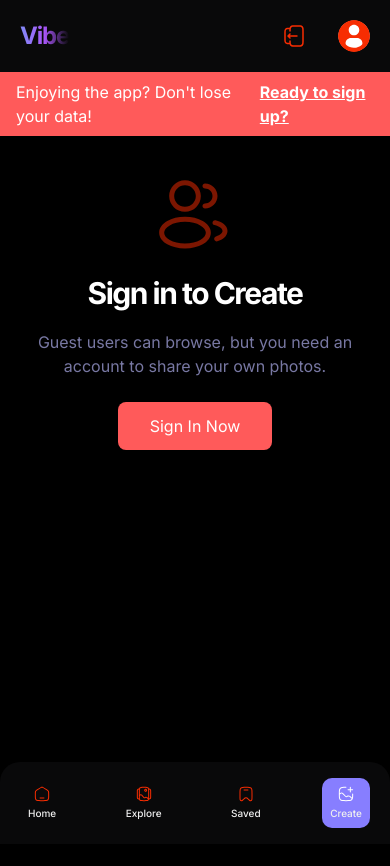
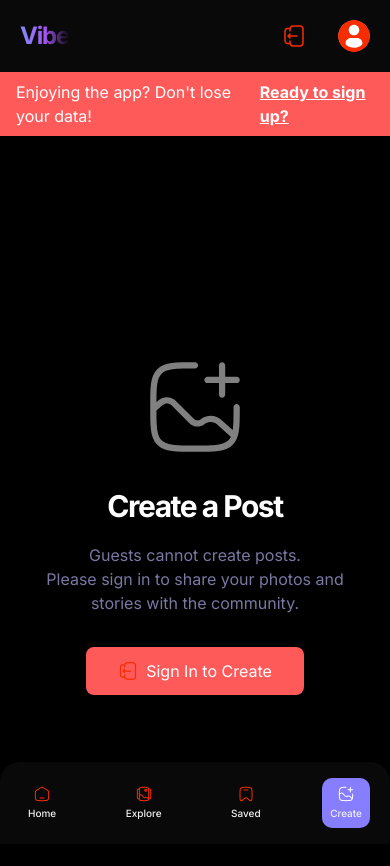
Before and after one commit to blisssr77/WeLike, a React (Vite) app: page /create-post in a window 390 px wide. Shown: the top 866 px of the page. Built offline with nearby package versions, Linux system fonts and the light colour scheme; no server answers.

Commit message:
updating guest login to show GuestBanner

```diff
--- a/src/_root/pages/CreatePost.tsx
+++ b/src/_root/pages/CreatePost.tsx
@@ -5,31 +5,35 @@ import { Link } from "react-router-dom";
 const CreatePost = () => {
   const { user } = useUserContext();
 
-  // CHECK: If user is a Guest (empty email), block access
-  const isGuest = !user.email;
+  // 1. CHECK: Is the current visitor a Guest?
+  // We use the same check as in Profile.tsx
+  const isGuest = user.email === 'guest@example.com' || !user.email;
 
+  // 2. SCENARIO A: Guest View (Block Access)
   if (isGuest) {
     return (
-      <div className="flex flex-col flex-1 items-center justify-center gap-4 py-10 px-5 text-center">
+      <div className="flex flex-col flex-1 items-center justify-center gap-4 py-10 px-5 text-center w-full h-full">
         <img
-          src="/assets/icons/people.svg" // Use a lock icon if you have one, or reusing gallery-add is fine
-          alt="lock"
-          width={80}
-          height={80}
+          src="/assets/icons/add-post.svg"
+          alt="create"
+          width={100}
+          height={100}
           className="opacity-50"
         />
-        <h2 className="h2-bold">Sign in to Create</h2>
-        <p className="text-light-3 max-w-md">
-          Guest users can browse, but you need an account to share your own photos.
+        <h2 className="h2-bold md:h1-bold mt-3">Create a Post</h2>
+        <p className="text-light-3 max-w-md body-regular">
+          Guests cannot create posts. <br/>
+          Please sign in to share your photos and stories with the community.
         </p>
-        <Link to="/sign-in" className="shad-button_primary px-8 py-3 rounded-lg mt-2">
-          Sign In Now
+        <Link to="/sign-in" className="shad-button_primary px-8 py-3 rounded-lg mt-4 flex gap-2">
+          <img src="/assets/icons/logout.svg" alt="sign in" width={20} />
+          Sign In to Create
         </Link>
       </div>
     );
   }
 
-  // If regular user, show the form
+  // 3. SCENARIO B: Normal View (Show Form)
   return (
     <div className="flex flex-1">
       <div className="common-container">
--- a/src/_root/pages/Profile.tsx
+++ b/src/_root/pages/Profile.tsx
@@ -1,12 +1,10 @@
 import { Route, Routes, Link, Outlet, useParams, useLocation } from "react-router-dom";
-
 import { LikedPosts } from "@/_root/pages";
 import { useUserContext } from "@/context/AuthContext";
 import { useGetUserById } from "@/lib/react-query/queriesAndMutations";
 import Loader from "@/components/shared/Loader";
 import { Button } from "@/components/ui/button";
 import GridPostList from "@/components/shared/GridPostList";
-
 
 interface StabBlockProps {
   value: string | number;
@@ -25,37 +23,45 @@ const Profile = () => {
   const { user } = useUserContext();
   const { pathname } = useLocation();
 
+  // 1. Fetch the Profile Data from the Database
   const { data: currentUser } = useGetUserById(id || "");
 
-  // CHECK: Is the visitor a Guest?
-  const isGuest = !user.email;
-  // CHECK: Are they trying to view their own profile?
+  // 2. CHECK: Is the current visitor a Guest?
+  // We check for the specific fake email we assigned in api.ts
+  const isGuest = user.email === 'guest@example.com' || !user.email;
+
+  // 3. CHECK: Are they trying to view their own profile?
   const isOwnProfile = id === user.id;
 
+  // -------------------------------------------------------------------------
+  // SCENARIO A: User Not Found in Database (Guest View)
+  // -------------------------------------------------------------------------
   if (!currentUser) {
-    // 1. If User is a Guest and viewing their own profile, show the "Lock" screen
+    // If it's a Guest trying to view their own profile, show the "Guest Banner"
     if (isGuest && isOwnProfile) {
       return (
         <div className="flex flex-col flex-1 items-center justify-center gap-4 py-10 px-5 text-center w-full h-full">
           <img
-            src="/assets/icons/people.svg" // Make sure you have a lock icon or use 'profile-placeholder.svg'
-            alt="lock"
-            width={80}
-            height={80}
-            className="opacity-50"
+            src="/assets/icons/profile-placeholder.svg"
+            alt="guest"
+            width={100}
+            height={100}
+            className="rounded-full opacity-50"
           />
-          <h2 className="h2-bold">Guest Profile</h2>
-          <p className="text-light-3 max-w-md">
-            You are currently browsing as a Guest. Sign in to create your profile, follow others, and like posts.
+          <h2 className="h2-bold md:h1-bold mt-3">Guest Mode</h2>
+          <p className="text-light-3 max-w-md body-regular">
+            You are currently browsing as a Guest. <br/>
+            Create an account to customize your profile, follow others, and like posts.
           </p>
-          <Link to="/sign-in" className="shad-button_primary px-8 py-3 rounded-lg mt-2">
-            Sign In Now
+          <Link to="/sign-in" className="shad-button_primary px-8 py-3 rounded-lg mt-4 flex gap-2">
+            <img src="/assets/icons/logout.svg" alt="sign in" width={20} />
+            Sign In / Sign Up
           </Link>
         </div>
       );
     }
 
-    // 2. Otherwise, it's just loading (or a valid 404)
+    // If it's not a guest (just slow internet), show Loader
     return (
       <div className="flex-center w-full h-full">
         <Loader />
@@ -63,13 +69,15 @@ const Profile = () => {
     );
   }
 
+  // -------------------------------------------------------------------------
+  // SCENARIO B: Normal Profile View (User found in DB)
+  // -------------------------------------------------------------------------
   return (
     <div className="profile-container">
       <div className="profile-inner_container">
         <div className="flex xl:flex-row flex-col max-xl:items-center flex-1 gap-7">
           <img
-            // FIX: Use currentUser (the profile owner), not user (you)
-            src={currentUser.imageUrl?.replace("/preview", "/view") || "/assets/icons/profile-placeholder.svg"}
+            src={currentUser.imageUrl || "/assets/icons/profile-placeholder.svg"}
             alt="profile"
             className="w-28 h-28 lg:h-36 lg:w-36 rounded-full"
           />
@@ -84,7 +92,6 @@ const Profile = () => {
             </div>
 
             <div className="flex gap-8 mt-10 items-center justify-center xl:justify-start flex-wrap z-20">
-              {/* FIX: Use Optional Chaining for safety */}
               <StatBlock value={currentUser.posts?.length || 0} label="Posts" />
               <StatBlock value={20} label="Followers" />
               <StatBlock value={20} label="Following" />
@@ -96,6 +103,7 @@ const Profile = () => {
           </div>
 
           <div className="flex justify-center gap-4">
+            {/* Edit Profile Button (Only visible to Owner) */}
             <div className={`${user.id !== currentUser.$id && "hidden"}`}>
               <Link
                 to={`/update-profile/${currentUser.$id}`}
@@ -113,6 +121,8 @@ const Profile = () => {
                 </p>
               </Link>
             </div>
+
+            {/* Follow Button (Only visible to Others) */}
             <div className={`${user.id === id && "hidden"}`}>
               <Button type="button" className="shad-button_primary px-8">
                 Follow
--- a/src/components/shared/GuestBanner.tsx
+++ b/src/components/shared/GuestBanner.tsx
@@ -4,14 +4,16 @@ import { useUserContext } from "@/context/AuthContext";
 const GuestBanner = () => {
   const { user } = useUserContext();
 
-  // If user has an email, they are likely a full user, so don't show this.
-  // If user.email is empty string, they are a Guest.
-  if (user.email) return null;
+  // 1. CHECK: Is this a Real User?
+  // If the email is real (and NOT our fake 'guest' email), hide the banner.
+  const isRealUser = user.email && user.email !== 'guest@example.com';
+
+  if (isRealUser) return null;
 
   return (
     <div className="w-full bg-red text-white py-2 px-4 flex-between text-small-regular sticky top-0 z-50">
       <p>Enjoying the app? Don't lose your data!</p>
-      <Link to="/sign-up" className="underline font-bold">
+      <Link to="/sign-up" className="underline font-bold hover:text-light-2">
         Ready to sign up?
       </Link>
     </div>
--- a/src/lib/appwrite/api.ts
+++ b/src/lib/appwrite/api.ts
@@ -121,31 +121,41 @@ export async function getAccount() {
 // ============================== GET USER
 export async function getCurrentUser() {
   try {
-    // 1. Get the authenticated account (Auth Session)
+    // 1. Get the authenticated session (works for Google OR Guest)
     const currentAccount = await account.get();
 
     if (!currentAccount) throw Error;
 
-    // 2. Try to find the user in our Database
+    // 2. CHECK: Is this a Guest? (Guests have no email)
+    if (!currentAccount.email) {
+      // ⚡ BYPASS DATABASE CREATION
+      // Return a "Virtual User" object so the UI doesn't crash.
+      // We map the Appwrite session ID to the user ID.
+      return {
+        $id: currentAccount.$id,
+        name: "Guest User",
+        username: "guest",
+        email: "guest@example.com",
+        imageUrl: "/assets/icons/profile-placeholder.svg",
+        bio: "Just browsing...",
+        save: [] // Empty list of saved posts
+      };
+    }
+
+    // 3. NORMAL FLOW (For Google/Email Users)
+    // Check if they exist in DB, if not, create them...
     const currentUser = await databases.listDocuments(
       appwriteConfig.databaseId,
       appwriteConfig.userCollectionId,
       [Query.equal("accountId", currentAccount.$id)]
     );
 
-    // 3. IF USER EXISTS: Return their profile
     if (currentUser.documents.length > 0) {
       return currentUser.documents[0];
     }
 
-    // 4. IF USER IS MISSING (First time Google Login):
-    //    We auto-create the profile right here!
-
-    // Generate a username from their Google Name (e.g. "Robin Chae" -> "robinchae")
-    // We remove spaces and make it lowercase
+    // If Google user is missing in DB, create them (Previous Logic)
     const username = currentAccount.name.replace(/\s+/g, "").toLowerCase();
-
-    // Get their initials as an avatar if Google didn't provide one
     const avatarUrl = avatars.getInitials(currentAccount.name);
 
     const newUser = await databases.createDocument(
```
